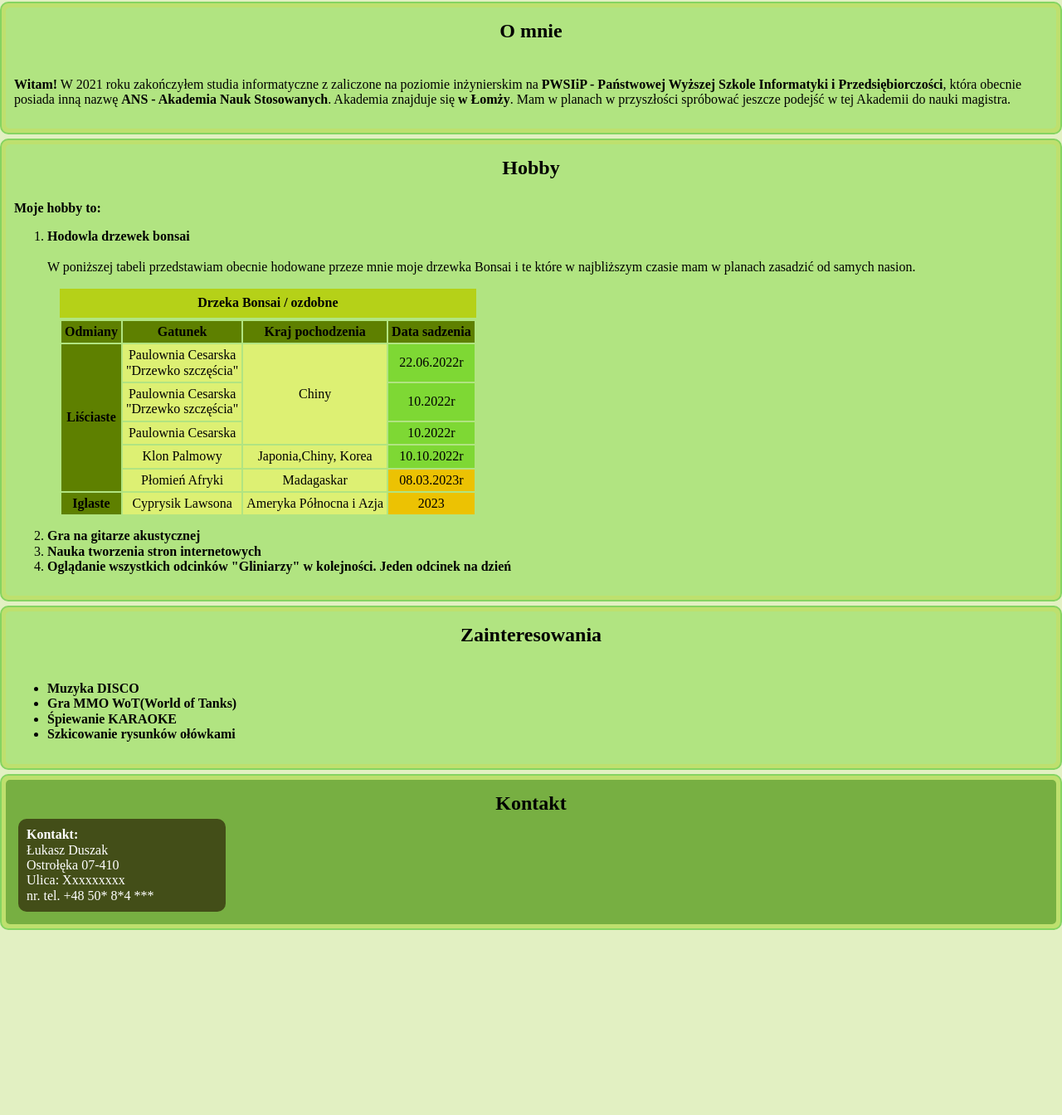
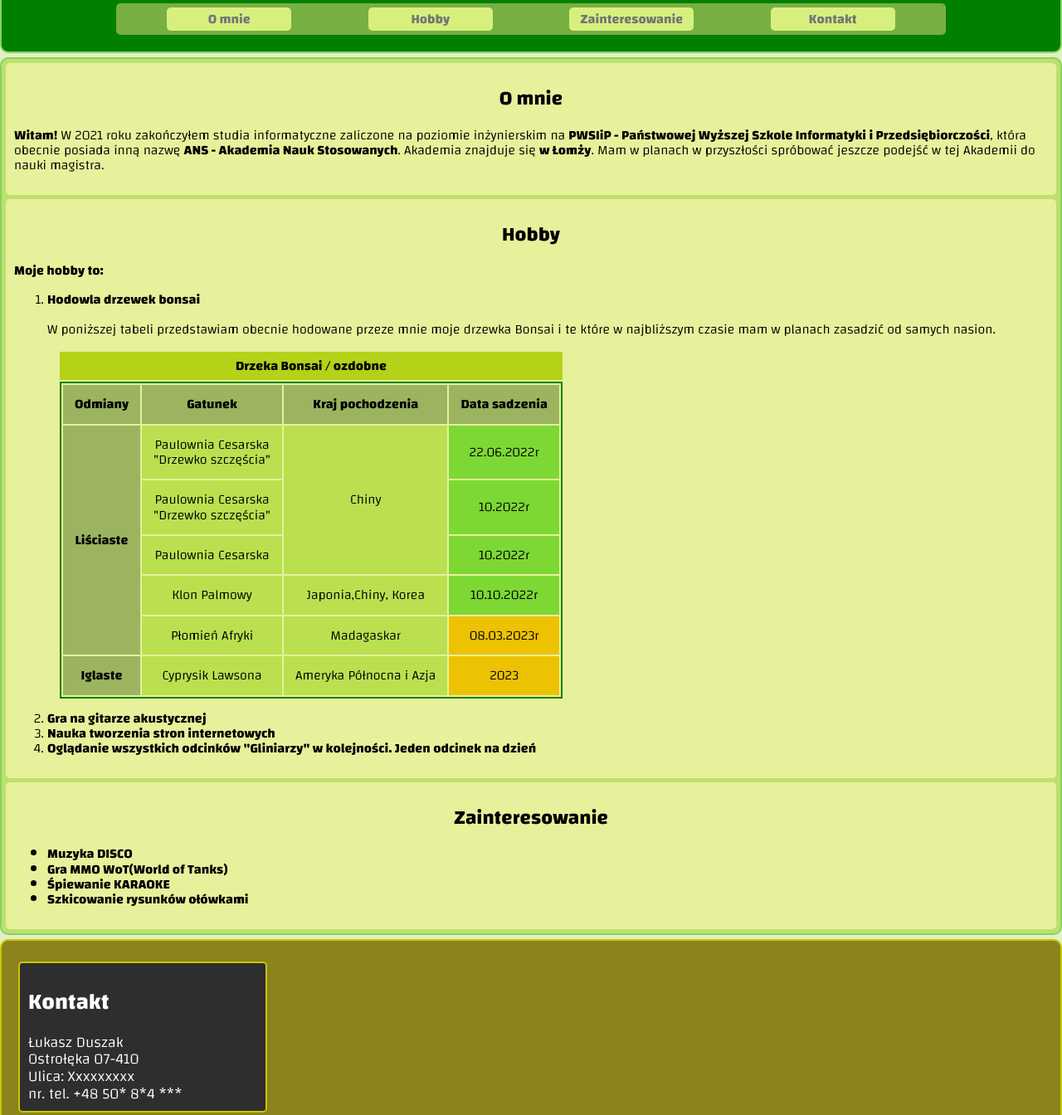
Before and after one commit to LukasWebDeveloper/homepage, a plain HTML site: page index.html in a window 1280 px wide. Shown: the part 510-1854 px from the top of the page at 83% size. Before the commit the page ends 1636 px from the top, so only its background shows below. Drawn offline with nearby package versions, Linux system fonts and the light colour scheme.

Commit message:
all files modified

```diff
--- a/css/aboutMe.css
+++ b/css/aboutMe.css
@@ -1,10 +1,6 @@
 .section__aboutMe {
-    display: block;
-    border-radius: 10px;
-    align-items: center;
-    justify-content: center;
-    flex-direction: column;
-    margin-top: 5px;
-    background-color: rgb(190, 224, 110);
-    border: 2px solid rgb(133, 212, 97);
+    border-radius: 5px;
+    padding: 10px;
+    margin-bottom: 5px;
+    background-color: rgb(231, 240, 155);
 }
--- a/css/footer.css
+++ b/css/footer.css
@@ -1,33 +1,9 @@
-.footer {
-    display: block;
-    border-radius: 10px;
-    margin-top: 5px;
-    padding: 5px;
-    background-color: rgb(190, 224, 110);
-    border: 2px solid rgb(133, 212, 97);
+.contactPage {
+    width: 300px;
+    border-radius: 5px;
+    padding: 10px;
+    margin-bottom: 5px;
+    font-size: 18px;
+    color: white;
+    background-color: rgb(46, 46, 46);
 }
-
-.footer__contact {
-    display: block;
-    padding: 15px;
-    border-radius: 5px;
-    background-color: rgb(119, 175, 66);
-}
-
-.footer__header {
-    display: block;
-    margin: 0 auto;
-    text-align: center;
-    padding: 0;
-}
-
-.footer .contactPage {
-    position: relative;
-    left: 0px;
-    padding: 10px;
-    border: 0px;
-
-    width: 250px;
-    background-color: rgb(67, 78, 24);
-    color: white;
-}
--- a/css/header.css
+++ b/css/header.css
@@ -1,62 +1,75 @@
 .header {
     display: flex;
+    flex-direction: column;
+    padding: 20px;
     border-radius: 10px;
-    align-items: center;
-    justify-content: center;
-    flex-direction: column;
-    margin-top: 10px;
-    padding-top: 10px;
+    flex-grow: 0;
     background-color: rgb(190, 224, 110);
     border: 2px solid rgb(133, 212, 97);
 }
 
-.header__span {
-    text-align: center;
+.button--backgroundColor {
+    position: absolute;
+    align-content: flex-start;
+    width: 150px;
+    padding: 10px;
+    border-radius: 5px;
+}
+
+.header__h1 {
+    margin: 0 auto;
+    padding: 10px 100px;
+    background-color: rgb(231, 240, 155);
+    border-radius: 10px 10px 500px 500px;
 }
 
 .header__img {
+    align-self: center;
     height: 350px;
+    margin: 40px;
     border-radius: 50%;
     border: 2px solid rgb(90, 128, 0);
+    transition: 1s;
+}
+
+.header__img:hover {
+    transform: scale(1.15);
+    transition-duration: 1s;
 }
 
 .header__navigation {
-    margin-top: 10px;
-    margin-bottom: 5px;
+    align-self: center;
+    width: 1000px;
     border-radius: 5px;
     text-align: center;
     background-color: rgb(119, 175, 66);
 }
 
 .nav__ul {
-    display: block;
+    display: flex;
+    justify-content: space-around;
     padding: 0 15px;
     margin: 0 auto;
 }
 
 .ul__li {
+    display: flex;
+    justify-content: center;
     float: left;
     width: 150px;
     border-radius: 5px;
     margin: 5px 10px;
     padding: 5px;
     list-style: none;
-    background-color: rgb(106, 146, 69);
+    background-color: rgb(215, 240, 125);
+}
 
+.header__navigation .ul__li:hover {
+    background-color: rgb(231, 240, 155);
 }
 
 .header__navigation .li__a{
 
     text-decoration: none;
-    color: rgb(226, 233, 189);
+    color: rgb(117, 117, 117);
 }
-
-.header__navigation .li__a:visited {
-
-    text-decoration: none;
-    color: rgb(53, 56, 8);
-}
-
-.header__navigation .li__a:hover {
-    color: rgb(213, 230, 154);
-}
--- a/css/hobby.css
+++ b/css/hobby.css
@@ -1,18 +1,13 @@
 .section__hobby {
-    display: block;
-    flex: none;
-    width: 100%;
-    border-radius: 10px;
-    align-items: center;
-    justify-content: center;
-    flex-direction: column;
-    margin-top: 5px;
-    background-color: rgb(190, 224, 110);
-    border: 2px solid rgb(133, 212, 97);
+    border-radius: 5px;
+    padding: 10px;
+    margin-bottom: 5px;
+    background-color: rgb(231, 240, 155);
 }
 
 .tableBonsai {
     margin: 15px;
+    border: 2px solid green;
 }
 
 .tableBonsai__caption {
@@ -22,11 +17,11 @@
 }
 
 .tableBonsai__cell {
-    padding: 4px;
+    padding: 14px;
     text-align: center;
-    background-color: rgb(221, 240, 115);
+    background-color: rgb(186, 224, 79);
 }
 
 .tableBonsai__cell--header {
-    background-color: rgb(94, 128, 0);
+    background-color: rgb(156, 179, 95);
 }
--- a/css/interested.css
+++ b/css/interested.css
@@ -1,10 +1,6 @@
 .section__interested {
-    display: block;
-    border-radius: 10px;
-    align-items: center;
-    justify-content: center;
-    flex-direction: column;
-    margin-top: 5px;
-    background-color: rgb(190, 224, 110);
-    border: 2px solid rgb(133, 212, 97);
+    border-radius: 5px;
+    padding: 10px;
+    margin-bottom: 5px;
+    background-color: rgb(231, 240, 155);
 }
--- /dev/null
+++ b/css/js-css/js-style.css
@@ -0,0 +1,3 @@
+.js-header {
+    background-color: green;
+}
--- a/css/style.css
+++ b/css/style.css
@@ -6,29 +6,33 @@ html {
     box-sizing: inherit;
 }
 
-.page {
+.body {
     margin: 5px auto;
     max-width: 1280px;
     background-color: rgb(226, 240, 194);
+    font-family: 'Changa', sans-serif;
 }
 
-.mainSection {
+.main {
     display: flex;
     flex-direction: column;
-    /* flex-basis: ; */
-    /* flex-grow: 2; */
-    margin: 5px;
-    padding: 10px;
-    border-radius: 5px;
-    background-color: rgb(177, 228, 129);
+    margin-top: 5px;
+    padding: 5px 5px 0 5px;
+    border-radius: 10px;
+    background-color: rgb(190, 224, 110);
+    border: 2px solid rgb(133, 212, 97);
 }
 
+.section__header {
+    text-align: center;
+}
 
-.section__header {
+.footer {
     display: flex;
-    align-items: center;
-    justify-content: center;
-    margin-top: 0px;
-    padding: 5px;
-    border-radius: 5px;
+    flex-direction: column;
+    margin-top: 5px;
+    padding: 20px;
+    border-radius: 10px;
+    background-color: rgb(139, 132, 29);
+    border: 2px solid rgb(201, 197, 1);
 }
--- a/index.html
+++ b/index.html
@@ -9,22 +9,32 @@
     <link rel="stylesheet" href="https://cdnjs.cloudflare.com/ajax/libs/normalize/8.0.1/normalize.min.css"
         integrity="sha512-NhSC1YmyruXifcj/KFRWoC561YpHpc5Jtzgvbuzx5VozKpWvQ+4nXhPdFgmx8xqexRcpAglTj9sIBWINXa8x5w=="
         crossorigin="anonymous" referrerpolicy="no-referrer" />
+    <link rel="preconnect" href="https://fonts.googleapis.com">
+    <link rel="preconnect" href="https://fonts.gstatic.com" crossorigin>
+    <link href="https://fonts.googleapis.com/css2?family=Changa:wght@300;700&display=swap" rel="stylesheet">
     <link rel="icon" href="img/icon.png">
-    <title>Praca domowa - Łukasz Duszak</title>
+    <title>homepage - LukaszDuszak</title>
     <link rel="stylesheet" href="css/style.css">
     <link rel="stylesheet" href="css/header.css">
     <link rel="stylesheet" href="css/footer.css">
     <link rel="stylesheet" href="css/aboutMe.css">
     <link rel="stylesheet" href="css/hobby.css">
     <link rel="stylesheet" href="css/interested.css">
-    <script src="js/script.js"></script>
+    <link rel="stylesheet" href="css/js-css/js-style.css">
+    <script defer src="js/script.js"></script>
 </head>
+<body class="body js-body">
+        <header class="header js-header">
+            <button class="button--backgroundColor js-button--backgroundColor">
+                zamiana na
+                <span class="button__span--backgroundColor js-button__span--backgroundColor">
+                    ciemne
+                </span> tło strony
+            </button>
+        <h1 class="header__h1">Łukasz Duszak</h1>
 
-<body class="page">
-    <header class="header">
+        <img class="header__img" src="img/315481465_5836520126405064_1829542834692760769_n.jpg" alt="Lukasz Duszak">
 
-        <h1 class="header__h1"> Łukasz Duszak</h1>
-        <img class="header__img" src="img/315481465_5836520126405064_1829542834692760769_n.jpg" alt="Lukasz Duszak">
         <nav class="header__navigation">
             <ul class="nav__ul">
                 <li class="ul__li"><b><a class="li__a" href="#aboutMe">O mnie</a></b></li>
@@ -36,19 +46,16 @@
     </header>
     <main class="main">
         <section class="section__aboutMe" id="aboutMe">
-            <mainSection class="mainSection">
-                <h2 class="section__header"> O mnie</h2>
+            <h2 class="section__header">O mnie</h2>
             <p>
-                    <b>Witam!</b> W 2021 roku zakończyłem studia informatyczne z zaliczone na poziomie inżynierskim
+                <b>Witam!</b> W 2021 roku zakończyłem studia informatyczne zaliczone na poziomie inżynierskim
                 na <b>PWSIiP - Państwowej Wyższej Szkole Informatyki i Przedsiębiorczości</b>,
                 która obecnie posiada inną nazwę <b>ANS - Akademia Nauk Stosowanych</b>. Akademia znajduje się <b>w
                     Łomży</b>.
                 Mam w planach w przyszłości spróbować jeszcze podejść w tej Akademii do nauki magistra.
             </p>
-            </mainSection>
         </section>
         <section class="section__hobby" id="hobbyMe">
-            <mainSection class="mainSection mainSectionHobby">
             <h2 class="section__header">Hobby</h2>
             <b>Moje hobby to:</b>
             <nav>
@@ -128,13 +135,10 @@
                     </li>
                 </ol>
             </nav>
-
-            </mainSection>
         </section>
         <section class="section__interested" id="interestedMe">
-            <mainSection class="mainSection">
-                <h2 class="section__header">Zainteresowania</h2>
-                <nav>
+
+            <h2 class="section__header">Zainteresowanie</h2><nav>
                 <ul>
                     <li>
                         <b>Muzyka DISCO</b>
@@ -150,16 +154,12 @@
                     </li>
                 </ul>
             </nav>
-            </mainSection>
         </section>
-
     </main>
     <footer class="footer" id="footer">
         <contact class="footer__contact">
+            <contactPage class="footer contactPage">
                 <h2 class="footer__header">Kontakt</h2>
-            <contactPage class="footer contactPage">
-                <b>Kontakt:</b>
-                <br>
                 Łukasz Duszak <br>
                 Ostrołęka 07-410 <br>
                 Ulica: Xxxxxxxxx <br>
--- /dev/null
+++ b/js/script.js
@@ -0,0 +1,18 @@
+const bodyElement = document.querySelector(".js-body");
+const headerElement = document.querySelector(".js-header");
+const buttonBackground = document.querySelector(".js-button--backgroundColor");
+const buttonSpanBackground = document.querySelector(".js-button__span--backgroundColor");
+
+buttonBackground.addEventListener("click", () => {
+    headerElement.classList.add("js-header");
+
+    if (buttonSpanBackground.classList.contains("js-header")){
+        buttonSpanBackground.innerText = "jasne";
+    }
+    else {
+        buttonSpanBackground.innerText = "ciemne";
+    }
+});
+buttonBackground.addEventListener("dblclick", () => {
+    headerElement.classList.remove("js-header");
+});
```
Lines whose indentation alone changed are shown as unchanged.
